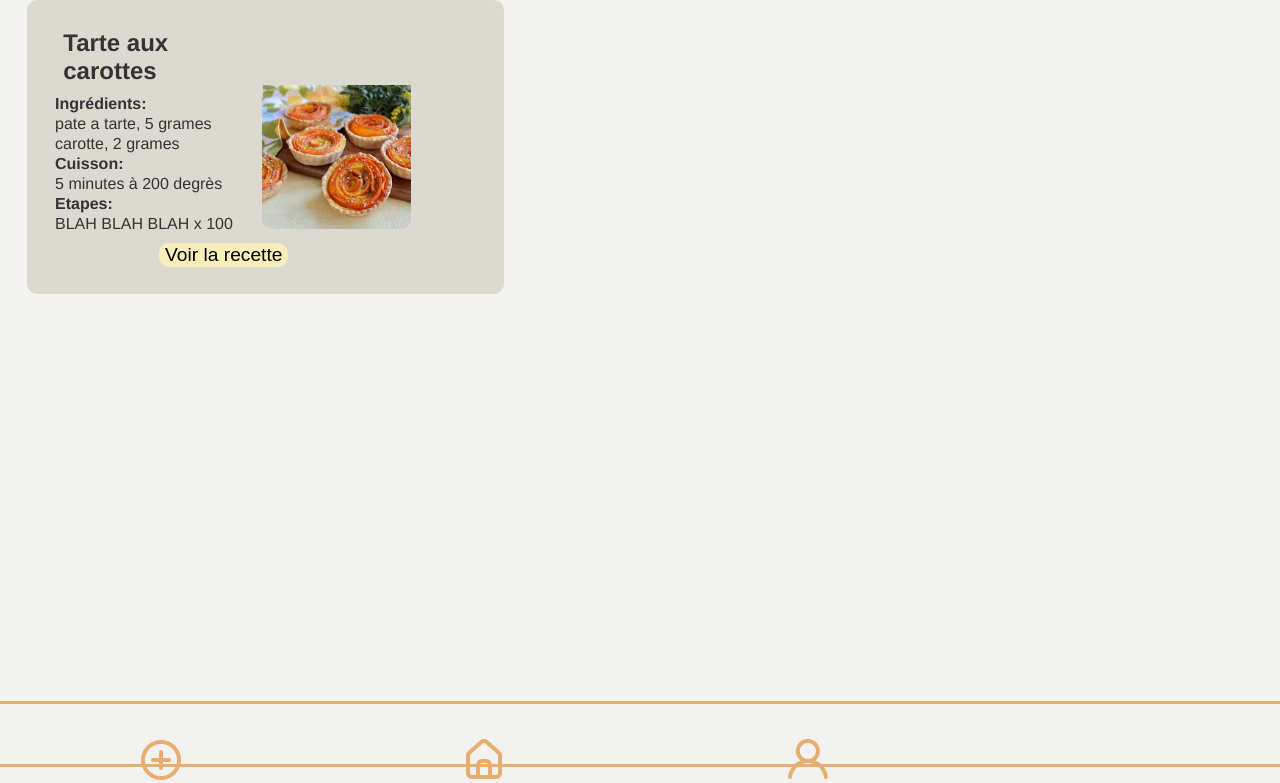
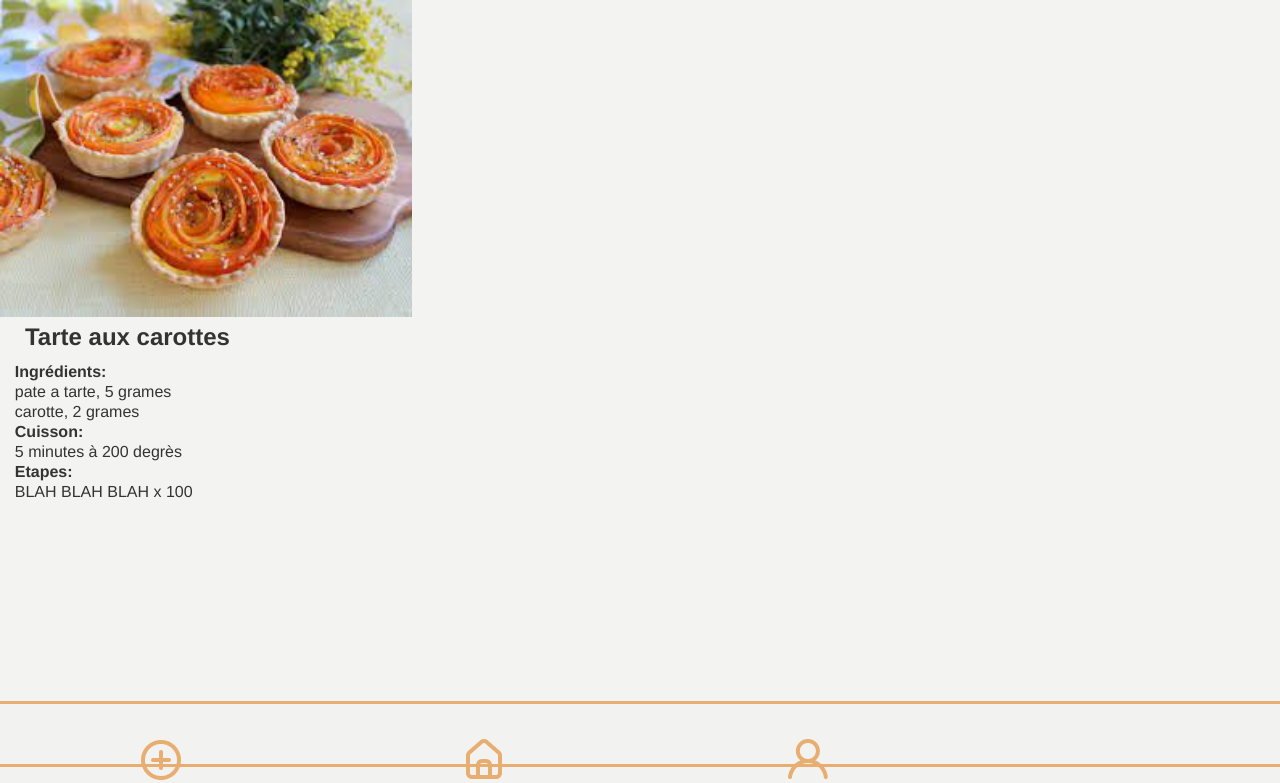
Before and after one commit to Solemadd/racook, a PHP site: page /affichage.html in a window 1280 px wide. Shown: the top 783 px of the page. Run offline with PHP 8.4, Linux system fonts and the light colour scheme.

Commit message:
changement + ajout d'affichage

```diff
--- a/affichage.html
+++ b/affichage.html
@@ -7,10 +7,17 @@
     <title>Racook</title>
   </head>
 
+  <nav class="downbar">
+    <a href="manage.html"><img src="img/navbarplus.png" alt=""></a>
+    <a href="main.html"><img src="img/navbarhome.png" alt=""></a>
+    <a href="profile.html"><img src="img/navbarprofile.png" alt=""></a>
+</nav>
 
 
-<main>
-    <section class="carte">
+<main class="affichage">
+    <div>
+      <img src="img/recettes/carottes.jpg" alt="image de petites tartes à la carotte">
+    </div>
     <article>
         <div>
         <h5 class="margin5">Tarte aux carottes</h5>
@@ -23,17 +30,10 @@
           <p>BLAH BLAH BLAH x 100</p>
       </div>
     </article>
-      <div>
-        <img src="img/recettes/carottes.jpg" alt="image de petites tartes à la carotte">
-      </div>
-      <button>Voir la recette</button>
-    </section>
+
+
 </main>
 
-  <nav class="downbar">
-      <a href="manage.html"><img src="img/navbarplus.png" alt=""></a>
-      <a href="main.html"><img src="img/navbarhome.png" alt=""></a>
-      <a href="profile.html"><img src="img/navbarprofile.png" alt=""></a>
-  </nav>
+
 
 </html>
--- a/style.css
+++ b/style.css
@@ -248,3 +248,7 @@ border-radius: 10px;}
 
 .frigo > img{width: 90%;margin-inline: 5%;border-radius: 50px;border: var(--primary) 5px solid;}
 .frigo > button {position:absolute; margin-left: 40%;width: 20%;height:10%; border-radius: 10px; border: var(--primary) 5px solid; background-color: transparent;}
+
+
+.affichage > div > img {width: 161%;}
+.affichage > article {margin-left: 5%;}
```
Lines whose indentation alone changed are shown as unchanged.
